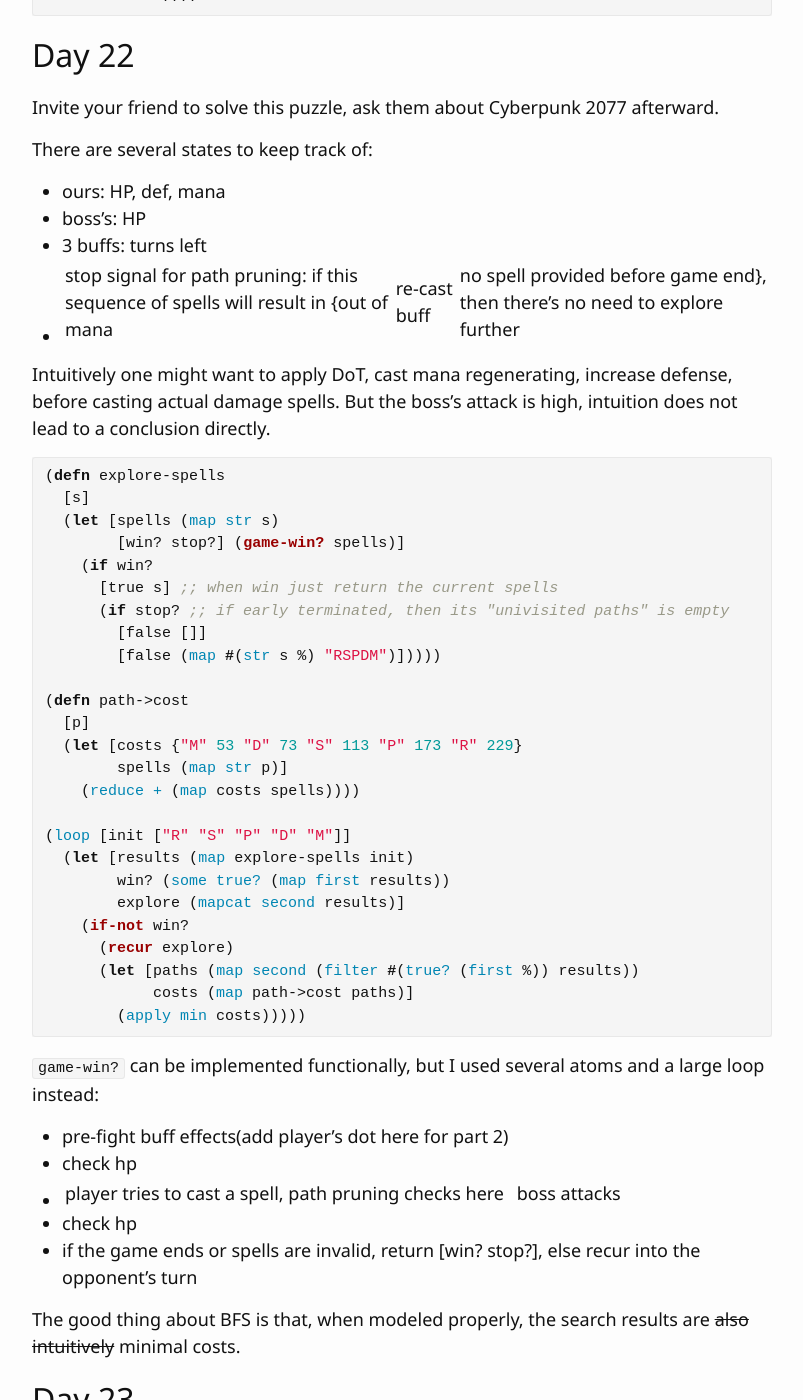
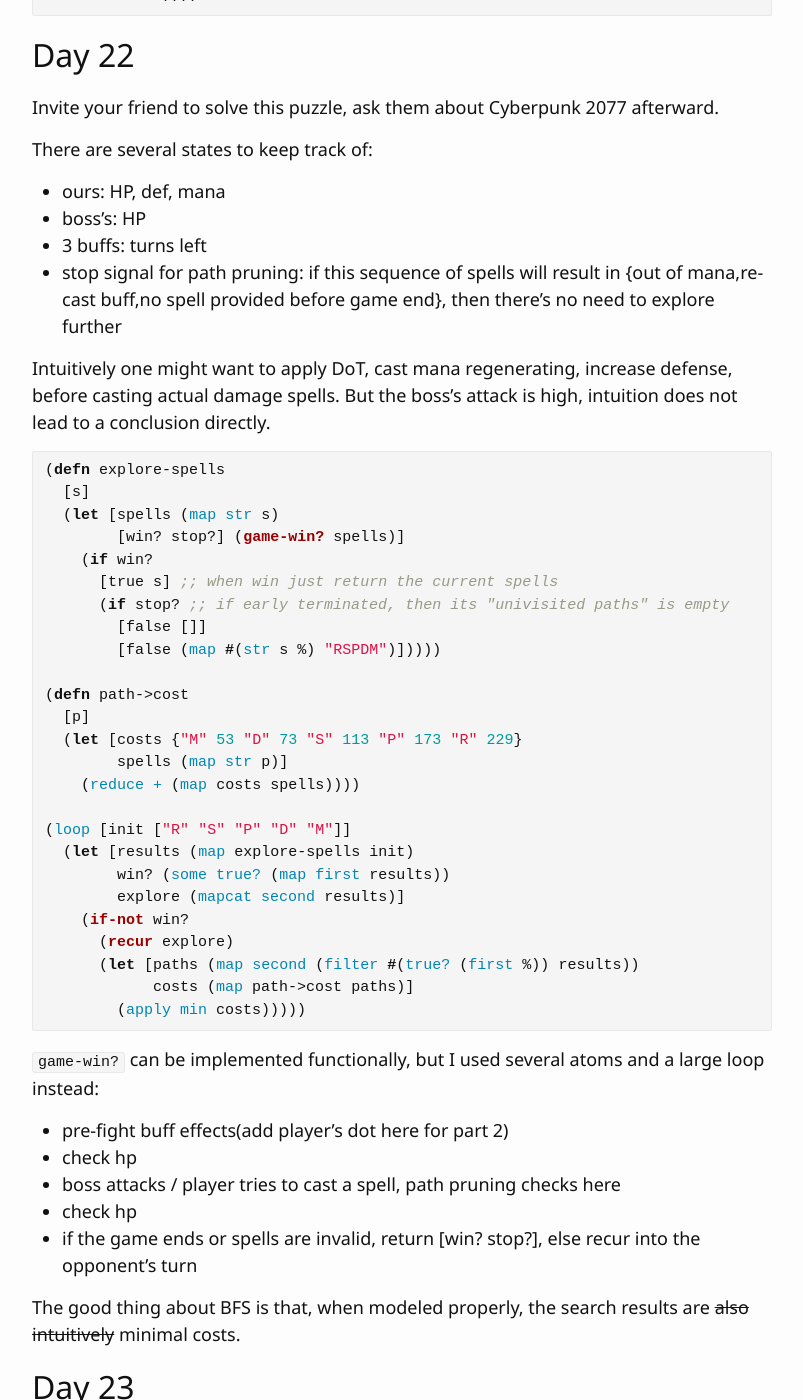
Before and after one commit to ahxxm/ahxxm.github.io, a Jekyll site: the page built from _posts/2021-12-27-adventofcode-2019.md, in a window 1280 px wide and 1400 px high, scrolled down 8419 px. Shown: the whole window, without its empty margins (238-1041 px from the left). Built offline with Jekyll 4.4.1, drawn with Linux system fonts in a browser that asks for light colours.

Commit message:
remove |

```diff
--- a/_posts/2021-12-27-adventofcode-2019.md
+++ b/_posts/2021-12-27-adventofcode-2019.md
@@ -378,7 +378,7 @@ There are several states to keep track of:
 - ours: HP, def, mana
 - boss's: HP
 - 3 buffs: turns left
-- stop signal for path pruning: if this sequence of spells will result in {out of mana|re-cast buff|no spell provided before game end}, then there's no need to explore further
+- stop signal for path pruning: if this sequence of spells will result in {out of mana,re-cast buff,no spell provided before game end}, then there's no need to explore further
 
 Intuitively one might want to apply DoT, cast mana regenerating, increase defense, before casting actual damage spells. But the boss's attack is high, intuition does not lead to a conclusion directly.
 
@@ -414,7 +414,7 @@ Intuitively one might want to apply DoT, cast mana regenerating, increase defens
 
 - pre-fight buff effects(add player's dot here for part 2)
 - check hp
-- player tries to cast a spell, path pruning checks here || boss attacks
+- boss attacks / player tries to cast a spell, path pruning checks here
 - check hp
 - if the game ends or spells are invalid, return [win? stop?], else recur into the opponent's turn
 
```
